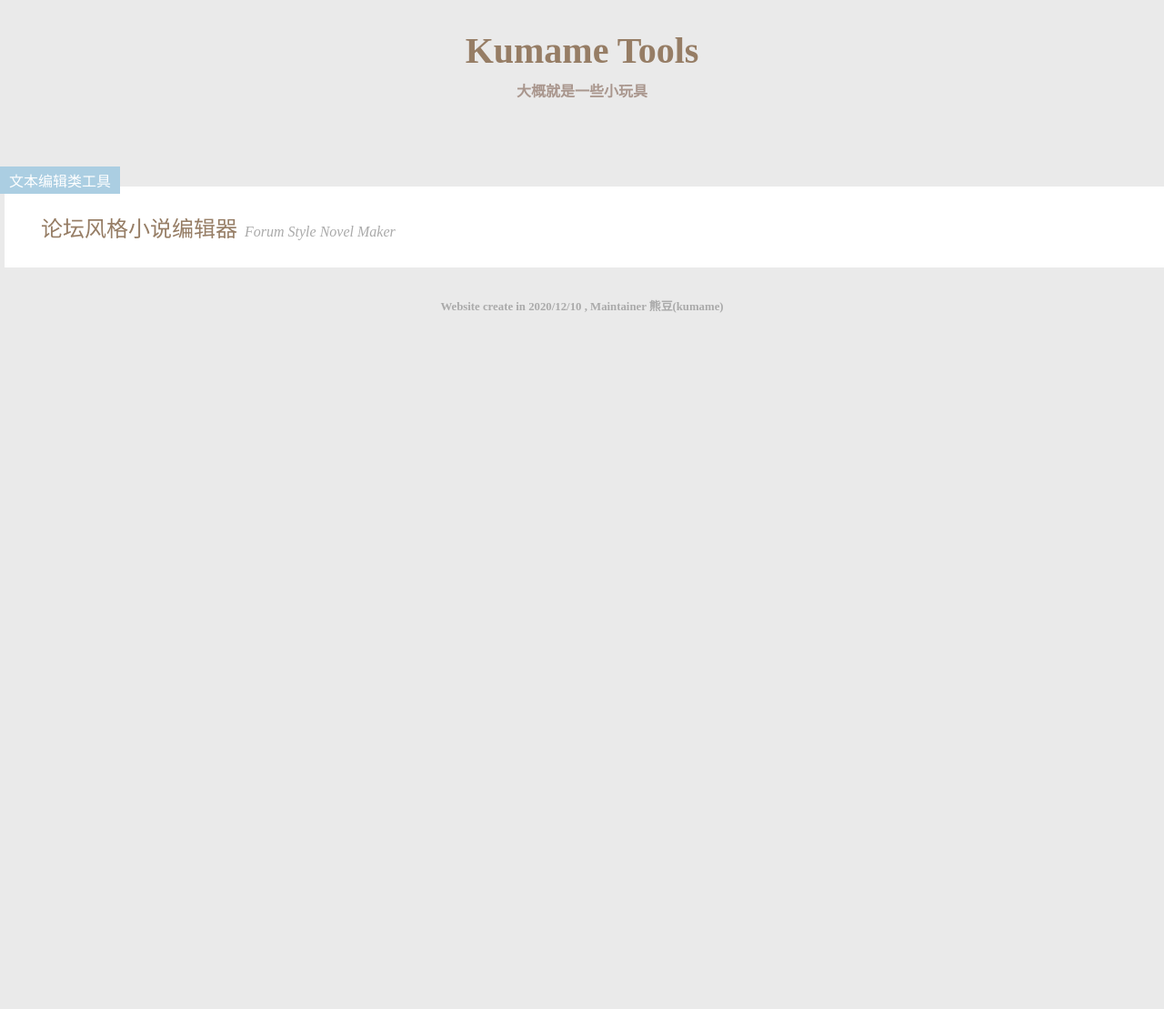
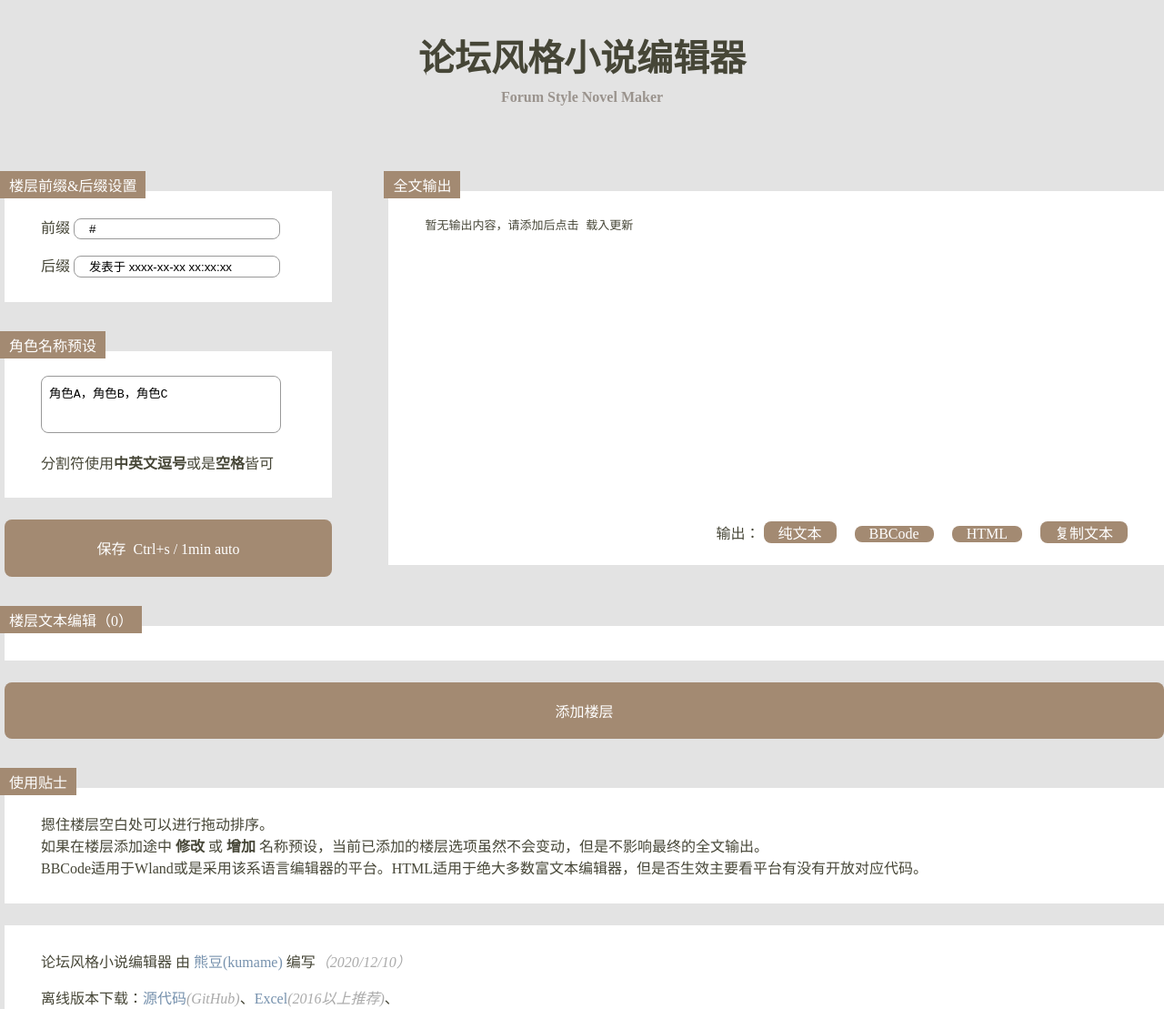
Before and after one commit to kumame/Tools, a plain HTML site: page index.html in a window 1280 px wide. Shown: the top 1109 px of the page at 91% size. Before the commit the page ends 880 px from the top, so only its background shows below. Drawn offline with Linux system fonts and the light colour scheme.

Commit message:
论坛体编辑器单独分支

```diff
--- a/all.css
+++ /dev/null
@@ -1,26 +0,0 @@
-html, body {margin: 0;padding: 0;position: relative;min-height: 100%;padding-bottom: 5rem;}
-:root{font-size: 1em;}
-
-h1, h3, h4{text-align: center;margin: .5rem}
-h1{font-size: 2.5rem;}
-h3{font-size: .8rem;}
-h4{font-size: 1rem;}
-
-ul {margin: 0;padding: 0;list-style: none;}
-input, textarea, select { border: 1px solid #999; border-radius: .5rem;}
-input{padding: .2rem 1rem;}
-textarea{padding: .5rem;resize:none;}
-input:focus, textarea:focus, select:focus{outline: none;}
-
-.container {margin: auto;min-width: 1100px; max-width: 1300px; position: relative; }
-.container, .MaT2 {margin-top: 2rem;}
-.PaAll1 {padding: 1rem}
-
-@media (min-width: 750px) and (max-width: 970px){
-	.container {max-width: 80%;min-width: inherit;}
-}
-
-.block__list, .block__listL {padding: 1.2rem 0; margin-top: -8px; margin-left: 5px;}
-.block__list_words li {padding: .5rem 2.5rem;}
-.title {padding: 3px 10px; display: inline-block; position: relative; z-index: 1000;}
-.Bnt {text-align: center;text-decoration: none; border-radius: .5rem;}
--- a/fsnm/st/app.css
+++ /dev/null
@@ -1,33 +0,0 @@
-html {background:#E3E3E3;}
-html, body {color: #464637}
-
-h4{color: #9a938d}
-a{color: #5F9EDF}
-
-
-input{width: 69%}
-textarea{width: 88%;}
-input:focus, textarea:focus, select:focus{border-color: #5F9EDF}
-select{min-width: 15rem;padding: .2rem;}
-pre{height: 20rem; overflow: auto;margin: 0}
-em{color: #aaa}
-
-#foo .sortable-drag {background: #daf4ff;}
-
-
-.block__listL {max-width: 360px;}
-.block__list, .block__listL {background-color: #fff;}
-.block__list_words li {background-color: #fff;}
-.title {color: #fff;background-color: #a38a72;}
-
-.Cmove li { cursor: move; }
-.Cmove i{float: right;cursor: pointer;}
-.Cmove i::after{content: "\2716";font: bold 1rem Sans-Serif;margin-left: .5rem;color: #5F9EDF;}
-.Cmove textarea{width: 100%;margin-top: .5rem}
-
-.Bnt {display: block; background: #a38a72; color: #fff;}
-.Bnt:hover{background: #b9a18a}
-.T2.Bnt {display: inline-block; padding: 0 1rem;margin-left:1rem}
-
-#echo {float: left;color: #5F9EDF}
-.foot a {font-weight: bold;}
--- a/index.css
+++ /dev/null
@@ -1,18 +0,0 @@
-html {background:#eaeaea;}
-html, body {color:#967d65}
-
-h4{color: #a9968d}
-h3{color: #aaa}
-
-em{color: #aaa; margin: 0 .5rem}
-a {font-size: 1.5rem;text-decoration: none; color: #967d65}
-
-.block__list, .block__listL {background-color: #fff;}
-.block__list_words li {background-color: #fff;}
-.title {color: #fff;background-color: #abcee2;}
-
-.Bnt {display: block; background: #a38a72; color: #fff;}
-.Bnt:hover{background: #b9a18a}
-.T2.Bnt {display: inline-block; padding: 0 1rem;margin-left:1rem}
-
-.foot a {font-weight: bold;}
--- a/index.html
+++ b/index.html
@@ -3,30 +3,87 @@
 <head>
 	<meta charset="utf-8"/>
 	<meta http-equiv="X-UA-Compatible" content="IE=edge"/>
-	<meta property="og:image" content="kumame.png"/>
-	<title>Kumame ToolBox</title>
-	<meta name="keywords" content="生成器"/>
-	<meta name="description" content="生成器"/>
+	<meta property="og:image" content="logo.png"/>
+	<title>论坛风格小说编辑器 - Forum Style Novel Maker</title>
+	<meta name="keywords" content="论坛风格小说编辑器,Forum Style Novel Maker,Wland,Hello Wland,文澜德"/>
+	<meta name="description" content="Hello Wland 小工具：论坛风格小说编辑器"/>
 	<meta name="viewport" content="width=device-width, initial-scale=0.5"/>
-	<link rel="icon" type="image/png" href="kumame.png">
-	<link href="all.css" rel="stylesheet" type="text/css"/>
-	<link href="index.css" rel="stylesheet" type="text/css"/>
+	<link rel="icon" type="image/png" href="logo.png">
+	<link href="st/app.css" rel="stylesheet" type="text/css"/>
+	<script src="st/jquery.min.js"></script>
 </head>
-<body>
+<body onload="load()">
 	<div class="container">
-		<h1>Kumame Tools</h1>
-		<h4>大概就是一些小玩具</h4>
+		<h1>论坛风格小说编辑器</h1>
+		<h4>Forum Style Novel Maker</h4>
 		<div class="PaAll1"></div>
+	</div>
+	<div class="container">
+		<div data-force="30" class="layer" style="left: 14.5%; top: 0; width: 30%">
+			<div class="layer title">楼层前缀&后缀设置</div>
+			<ul class="block__listL block__list_words">
+				<li>前缀 <input type="text" id="prefix" value="#"></li>
+				<li>后缀 <input type="text" id="suffix" value="发表于 xxxx-xx-xx xx:xx:xx"></li>
+			</ul>
+
+			<div class="layer title MaT2">角色名称预设</div>
+			<ul class="block__listL block__list_words">
+				<li><textarea id="names" rows="3">角色A，角色B，角色C</textarea></li>
+				<li>分割符使用<b>中英文逗号</b>或是<b>空格</b>皆可</li>
+			</ul>
+			<div class="MaT2"></div>
+			<a id="save" href="javascript:;" class="block__listL block__list_words Bnt">保存<span id="upsave" style="margin-left: .5rem;">Ctrl+s / 1min auto</span></a>
+		</div>
+		<div data-force="30" class="layer" style="left: 33%; top: 0; width: 67%;position: absolute;">
+			<div class="layer title">全文输出</div>
+			<ul class="block__list block__list_words" style="height: 23.3rem;">
+				<li>
+					<pre id="outdetail">暂无输出内容，请添加后点击 载入更新</pre>
+				</li>
+				<li style="text-align: right">
+					<div id="echo"></div>
+					输出：
+					<a id="relod" href="javascript:;" class="block__list_words Bnt T2" style="margin-left:0;">纯文本</a>
+					<a id="bbcode" href="javascript:;" class="block__list_words Bnt T2">BBCode</a>
+					<a id="html" href="javascript:;" class="block__list_words Bnt T2">HTML</a>
+					<a id="copy" data-clipboard-action="copy" data-clipboard-target="#outdetail" href="javascript:;" class="block__list_words Bnt T2">复制文本</a>
+				</li>
+			</ul>
+		</div>
+	</div>
+
+	<!-- Connected lists -->
+	<div class="container">
+		<div data-force="30" class="layer">
+			<div class="layer title">楼层文本编辑（<span id="layernum">0</span>）</div>
+			<ul id="foo" class="block__list block__list_words Cmove"></ul>
+		</div>
+		<div data-force="30" class="MaT2">
+			<a id="add" href="javascript:;" class="block__list block__list_words Bnt">添加楼层</a>
+		</div>
 	</div>
 
 	<div class="container">
-		<div class="title">文本编辑类工具</div>
-		<ul class="block__listL block__list_words">
-			<li><a href="fsnm/index.html">论坛风格小说编辑器</a><em>Forum Style Novel Maker</em></li>
+		<div data-force="30" class="layer">
+			<div class="layer title">使用贴士</div>
+			<ul class="block__list block__list_words">
+				<li>摁住楼层空白处可以进行拖动排序。<br>
+					如果在楼层添加途中 <b>修改</b> 或 <b>增加</b> 名称预设，当前已添加的楼层选项虽然不会变动，但是不影响最终的全文输出。<br>
+					BBCode适用于Wland或是采用该系语言编辑器的平台。HTML适用于绝大多数富文本编辑器，但是否生效主要看平台有没有开放对应代码。
+				</li>
+			</ul>
+		</div>
+		<div class="MaT2"></div>
+		<ul class="block__list block__list_words">
+			<li>论坛风格小说编辑器 由 <a href="http://www.kumame.pw" target="_blank">熊豆(kumame)</a> 编写<em>（2020/12/10）</em></li>
+			<li>离线版本下载：<a href="https://github.com/kumame/Tools/tree/Forum-Style-Novel-Maker">源代码</a><em>(GitHub)</em>、<a href="st/Forum Style Novel Maker.xlsx" download="st/Forum Style Novel Maker.xlsx">Excel</a><em>(2016以上推荐)</em>、</li>
 		</ul>
 	</div>
-
 	<div class="MaT2"></div>
-	<h3>Website create in 2020/12/10 , Maintainer 熊豆(kumame)</h3>
+	<div id="info-f"></div>
+	<script src="st/clipboard.min.js"></script>
+	<script src="st/Sortable.js"></script>
+	<script src="st/app.js"></script>
+	<script src="../info.js"></script>
 </body>
 </html>
--- /dev/null
+++ b/st/app.css
@@ -0,0 +1,53 @@
+html, body {margin: 0;padding: 0;position: relative;min-height: 100%;padding-bottom: 5rem;color: #464637}
+:root{font-size: 1em;}
+html {background:#E3E3E3;}
+
+h1, h3, h4{text-align: center;margin: .5rem}
+h1{font-size: 2.5rem;}
+h3{font-size: .8rem;}
+h4{font-size: 1rem;}
+h4, h3{color: #9a938d}
+a{color: #5F9EDF}
+a {color: #7691ad;text-decoration: none;}
+
+ul {margin: 0;padding: 0;list-style: none;}
+input, textarea, select { border: 1px solid #999; border-radius: .5rem;}
+input{padding: .2rem 1rem;}
+textarea{padding: .5rem;resize:none;}
+input:focus, textarea:focus, select:focus{outline: none;}
+
+input{width: 69%}
+textarea{width: 88%;}
+input:focus, textarea:focus, select:focus{border-color: #5F9EDF}
+select{min-width: 15rem;padding: .2rem;}
+pre{height: 20rem; overflow: auto;margin: 0}
+em{color: #aaa}
+
+#foo .sortable-drag {background: #daf4ff;}
+
+.container {margin: auto;min-width: 1100px; max-width: 1300px; position: relative; }
+.container, .MaT2 {margin-top: 2rem;}
+.block__listL {max-width: 360px;}
+.block__list, .block__listL, .block__list_words li {background-color: #fff;}
+.title {color: #fff;background-color: #a38a72;}
+
+.Cmove li { cursor: move; }
+.Cmove i{float: right;cursor: pointer;}
+.Cmove i::after{content: "\2716";font: bold 1rem Sans-Serif;margin-left: .5rem;color: #5F9EDF;}
+.Cmove textarea{width: 100%;margin-top: .5rem}
+
+.Bnt {display: block; background: #a38a72; color: #fff;}
+.Bnt:hover{background: #b9a18a}
+.T2.Bnt {display: inline-block; padding: 0 1rem;margin-left:1rem}
+.PaAll1 {padding: 1rem}
+#echo {float: left;color: #5F9EDF}
+.foot a {font-weight: bold;}
+
+@media (min-width: 750px) and (max-width: 970px){
+	.container {max-width: 80%;min-width: inherit;}
+}
+
+.block__list, .block__listL {padding: 1.2rem 0; margin-top: -8px; margin-left: 5px;}
+.block__list_words li {padding: .5rem 2.5rem;}
+.title {padding: 3px 10px; display: inline-block; position: relative; z-index: 1000;}
+.Bnt {text-align: center;text-decoration: none; border-radius: .5rem;}
```
Also changed, not shown: fsnm/index.html (deleted, +0 -89 lines), kumame.png (deleted), logo.png, st/Sortable.js (renamed from fsnm/st/Sortable.js), st/app.js (renamed from fsnm/st/app.js), st/clipboard.min.js (renamed from fsnm/st/clipboard.min.js), st/jquery.min.js (renamed from fsnm/st/jquery.min.js), 5 other files.
